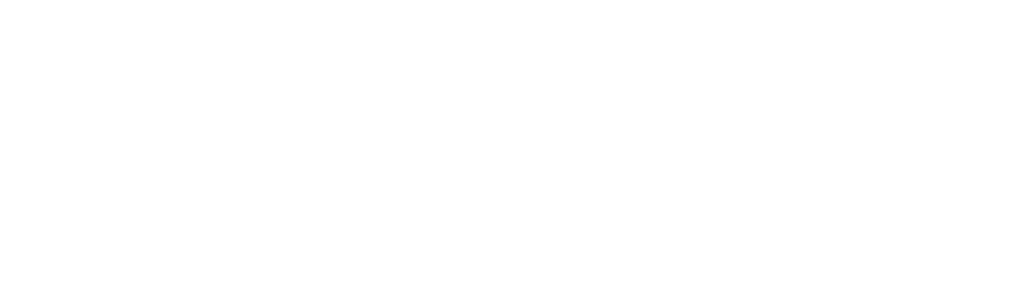
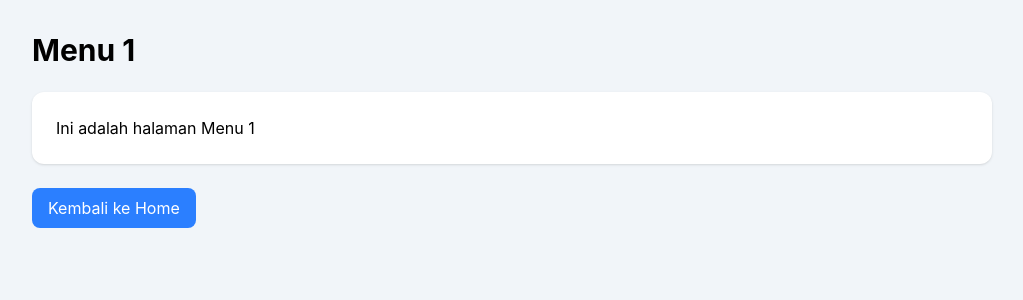
Before and after one commit to jofanrizks/magang1frontend, a React app: page /menu/1 in a window 1280 px wide. Before the commit this address had no page. Shown: the top 300 px of the page, without its empty margins (128-1151 px from the left). Built offline with nearby package versions, Linux system fonts and the light colour scheme; the HTML template or start-up script is replaced by a standard one.

Commit message:
Nambah fitur dropdown dan Menu Page

```diff
--- a/src/pages/Home.jsx
+++ b/src/pages/Home.jsx
@@ -1,10 +1,13 @@
 import { useEffect, useState } from "react";
 import api from "../api/axios";
 import Navbar from "../components/layout/Navbar";
+import { Link } from "react-router-dom";
 
 export default function Home() {
 
     const [setting, setSetting] = useState(null);
+
+    const [openMenu, setOpenMenu] = useState(null);
 
     useEffect(() => {
         getSetting();
@@ -25,6 +28,18 @@ export default function Home() {
         }
 
     }
+
+    const menus = [
+        {
+            title: "Layanan 1",
+            items: [
+                { id: 1, name: "Menu 1", path: "/menu/1" },
+                { id: 2, name: "Menu 2", path: "/menu/2" },
+                { id: 3, name: "Menu 3", path: "/menu/3" },
+                { id: 4, name: "Menu 4", path: "/menu/4" },
+            ]
+        }
+    ];
 
     if (!setting) {
 
@@ -78,6 +93,65 @@ export default function Home() {
 
             </section>
 
+            <section className="max-w-7xl mx-auto px-6 pb-8">
+
+    {menus.map((menu, index) => (
+
+        <div
+            key={index}
+            className="bg-white rounded-xl shadow mb-4 overflow-hidden"
+        >
+
+            <button
+                onClick={() =>
+                    setOpenMenu(
+                        openMenu === index ? null : index
+                    )
+                }
+                className="
+                    w-full
+                    text-left
+                    px-6
+                    py-4
+                    font-semibold
+                    bg-white
+                    hover:bg-slate-50
+                "
+            >
+                {menu.title}
+            </button>
+
+            {openMenu === index && (
+
+                <div className="border-t">
+
+                    {menu.items.map((item) => (
+
+                        <Link
+                            key={item.id}
+                            to={item.path}
+                            className="
+                                block
+                                px-6
+                                py-3
+                                hover:bg-slate-100
+                            "
+                        >
+                            {item.name}
+                        </Link>
+
+                    ))}
+
+                </div>
+
+            )}
+
+        </div>
+
+    ))}
+
+</section>
+
 
         </div>
 
--- /dev/null
+++ b/src/pages/MenuPage.jsx
@@ -0,0 +1,47 @@
+import { useParams, useNavigate } from "react-router-dom";
+
+export default function MenuPage() {
+
+    const { id } = useParams();
+
+    const navigate = useNavigate();
+
+    return (
+
+        <div className="min-h-screen bg-slate-100">
+
+            <div className="max-w-5xl mx-auto p-8">
+
+                <h1 className="text-3xl font-bold mb-6">
+                    Menu {id}
+                </h1>
+
+                <div className="bg-white rounded-xl shadow p-6">
+
+                    <p>
+                        Ini adalah halaman Menu {id}
+                    </p>
+
+                </div>
+
+                <button
+                    onClick={() => navigate("/home")}
+                    className="
+                        mt-6
+                        px-4
+                        py-2
+                        bg-blue-500
+                        text-white
+                        rounded-lg
+                    "
+                >
+                    Kembali ke Home
+                </button>
+
+            </div>
+
+        </div>
+
+    );
+
+}
--- a/src/routes/AppRoutes.jsx
+++ b/src/routes/AppRoutes.jsx
@@ -12,6 +12,8 @@ import ApprovedUser from "../pages/ApprovedUser";
 
 import MainLayout from "../components/layout/MainLayout";
 import ProtectedRoute from "./ProtectedRoute";
+
+import MenuPage from "../pages/MenuPage";
 
 export default function AppRoutes() {
 
@@ -82,6 +84,12 @@ export default function AppRoutes() {
                     />
                 </Route>
 
+                <Route
+                    path="/menu/:id"
+                    element={<MenuPage />}
+                />
+
+
             </Routes>
 
         </BrowserRouter>
```
